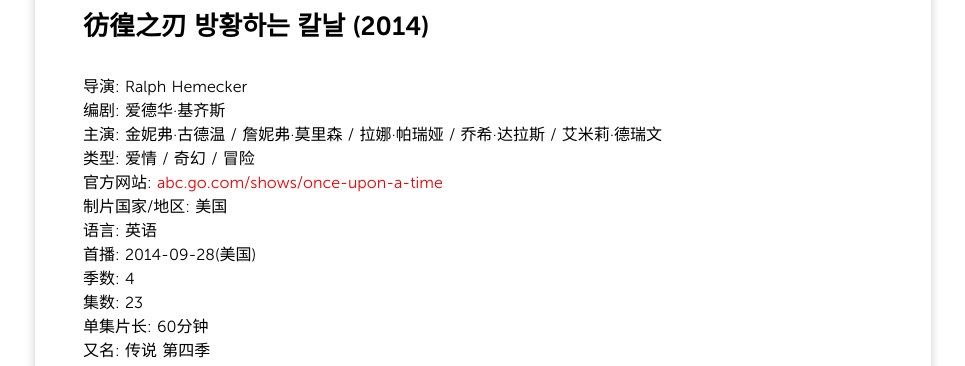
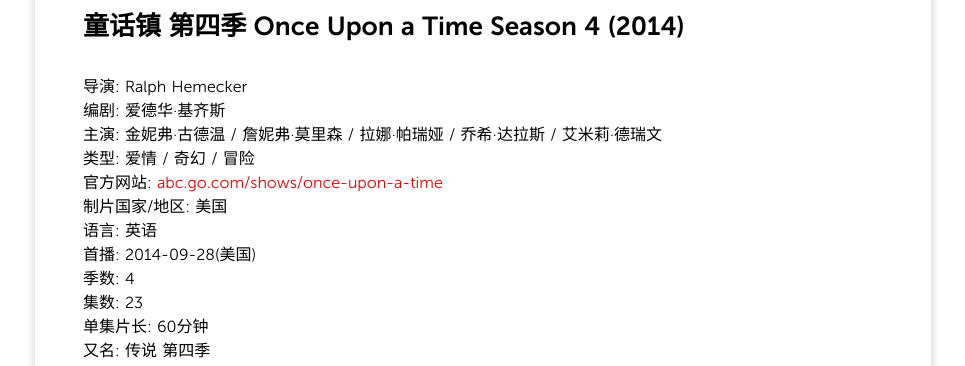
Before and after one commit to heartnn/mediablog, a Jekyll site: the page built from _posts/2014/2014-09-28-童话镇 第四季.md, in a window 1280 px wide and 900 px high, cut to the strip 534-900 px from the top of the window. Shown: the whole strip, without its empty margins (157-1122 px from the left). Built offline with Jekyll 4.4.1, drawn with Linux system fonts in a browser that asks for light colours; nearby versions of some CDN libraries; comment, search, counter and statistics services are not loaded.

Commit message:
Site updated: 2016-04-22 12:27:33

```diff
--- a/_posts/2014/2014-09-28-童话镇 第四季.md
+++ b/_posts/2014/2014-09-28-童话镇 第四季.md
@@ -7,7 +7,7 @@
 
 [![](http://i2.piimg.com/e3c43c9560a6301bt.jpg)](http://i2.piimg.com/e3c43c9560a6301b.jpg)
 
-## 彷徨之刃 방황하는 칼날 (2014)
+## 童话镇 第四季 Once Upon a Time Season 4 (2014)
 导演: Ralph Hemecker
 编剧: 爱德华·基齐斯
 主演: 金妮弗·古德温 / 詹妮弗·莫里森 / 拉娜·帕瑞娅 / 乔希·达拉斯 / 艾米莉·德瑞文
@@ -29,6 +29,7 @@
 [1](http://www.bilibili.com/video/av1570542/) [2](http://www.bilibili.com/video/av1598205/) [3](http://www.bilibili.com/video/av1618770/) [4](http://www.bilibili.com/video/av1639017/) [5](http://www.bilibili.com/video/av1660031/) [6](http://www.bilibili.com/video/av1681110/) [7](http://www.bilibili.com/video/av1700916/) [8 9](http://www.bilibili.com/video/av1721627/) [10](http://www.bilibili.com/video/av1764879/) [11](http://www.bilibili.com/video/av1784523/) [12](http://www.bilibili.com/video/av1803651/) [13](http://www.bilibili.com/video/av2067295/) [14](http://www.bilibili.com/video/av2093174/) [15](http://www.bilibili.com/video/av2116783/) [16](http://www.bilibili.com/video/av2139863/) [17](http://www.bilibili.com/video/av2161919/) [18](http://www.bilibili.com/video/av2217135/) [19](http://www.bilibili.com/video/av2241860/) [20](http://www.bilibili.com/video/av2263316/) [21](http://www.bilibili.com/video/av2289836/) [22 23](http://www.bilibili.com/video/av2316591/)
 
 ## 下载
+
 ### [Once.Upon.A.Time.S04.720p](http://7xqm73.com1.z0.glb.clouddn.com/2014/Once.Upon.A.Time.S04.720p.7z) 人人影视
 - Once.Upon.A.Time.S04E01.A.Tale.Of.Two.Sisters.720p.WEB-DL.DD5.1.H.264-ECI
 - Once.Upon.A.Time.S04E02.White.Out.720p.WEB-DL.DD5.1.H.264-ECI
```
